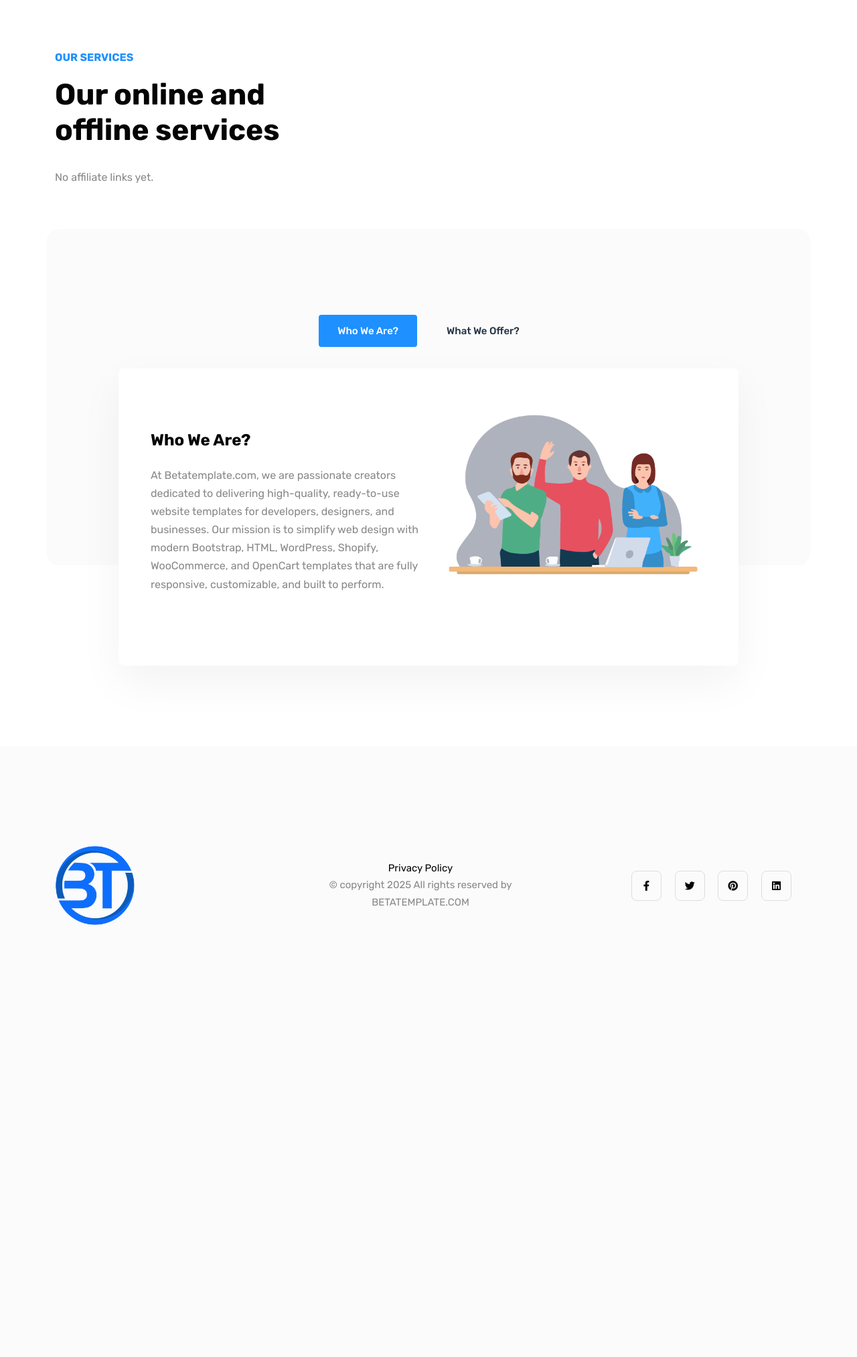
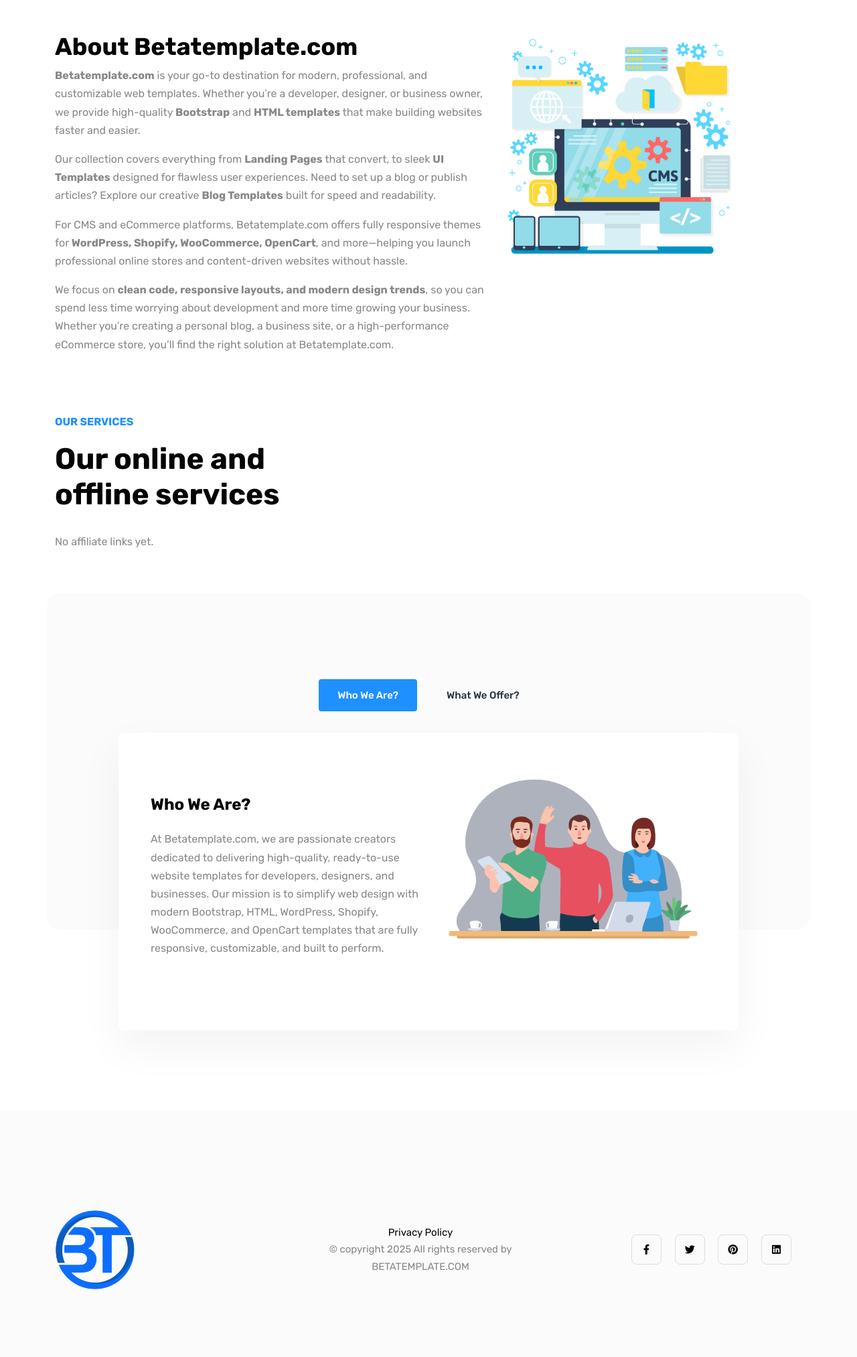
Before and after one commit to michchansopheaktra/betatemplate.com, a Django app: page /about/ in a window 1280 px wide. Shown: the part 93-2119 px from the top of the page at 67% size. Before the commit the page ends 1474 px from the top, so only its background shows below. Run offline with Django 4.2, Linux system fonts and the light colour scheme; data that the repository does not hold is empty; some libraries are stand-ins or nearby versions.

Commit message:
update about

```diff
--- a/api/templates/pages/about.html
+++ b/api/templates/pages/about.html
@@ -3,7 +3,38 @@
 {% block content %}
 
 
-
+<section class="my-5">
+	<div class="container">
+		<div class="row">
+			<div class="col-lg-7">
+				<h2>About Betatemplate.com</h2>
+				<p>
+				<strong>Betatemplate.com</strong> is your go-to destination for modern, professional, and customizable web templates.
+				Whether you’re a developer, designer, or business owner, we provide high-quality
+				<strong>Bootstrap</strong> and <strong>HTML templates</strong> that make building websites faster and easier.
+				</p>
+				<p>
+				Our collection covers everything from <strong>Landing Pages</strong> that convert, to sleek
+				<strong>UI Templates</strong> designed for flawless user experiences. Need to set up a blog or publish articles?
+				Explore our creative <strong>Blog Templates</strong> built for speed and readability.
+				</p>
+				<p>
+				For CMS and eCommerce platforms, Betatemplate.com offers fully responsive themes for
+				<strong>WordPress, Shopify, WooCommerce, OpenCart</strong>, and more—helping you launch professional
+				online stores and content-driven websites without hassle.
+				</p>
+				<p>
+				We focus on <strong>clean code, responsive layouts, and modern design trends</strong>, so you can spend less time
+				worrying about development and more time growing your business. Whether you’re creating a personal blog,
+				a business site, or a high-performance eCommerce store, you’ll find the right solution at Betatemplate.com.
+				</p>
+			</div>
+			<div class="col-lg-4 mt-6 mt-lg-0 me-3">
+				<img loading="lazy" decoding="async" src="{% static 'images/about.png'%}" alt="Business Loans &lt;br&gt; For Daily Expenses" class="rounded">
+			</div>
+		</div>
+	</div>
+</section>
 
 <section class="my-5">
 	<div class="container">
```
